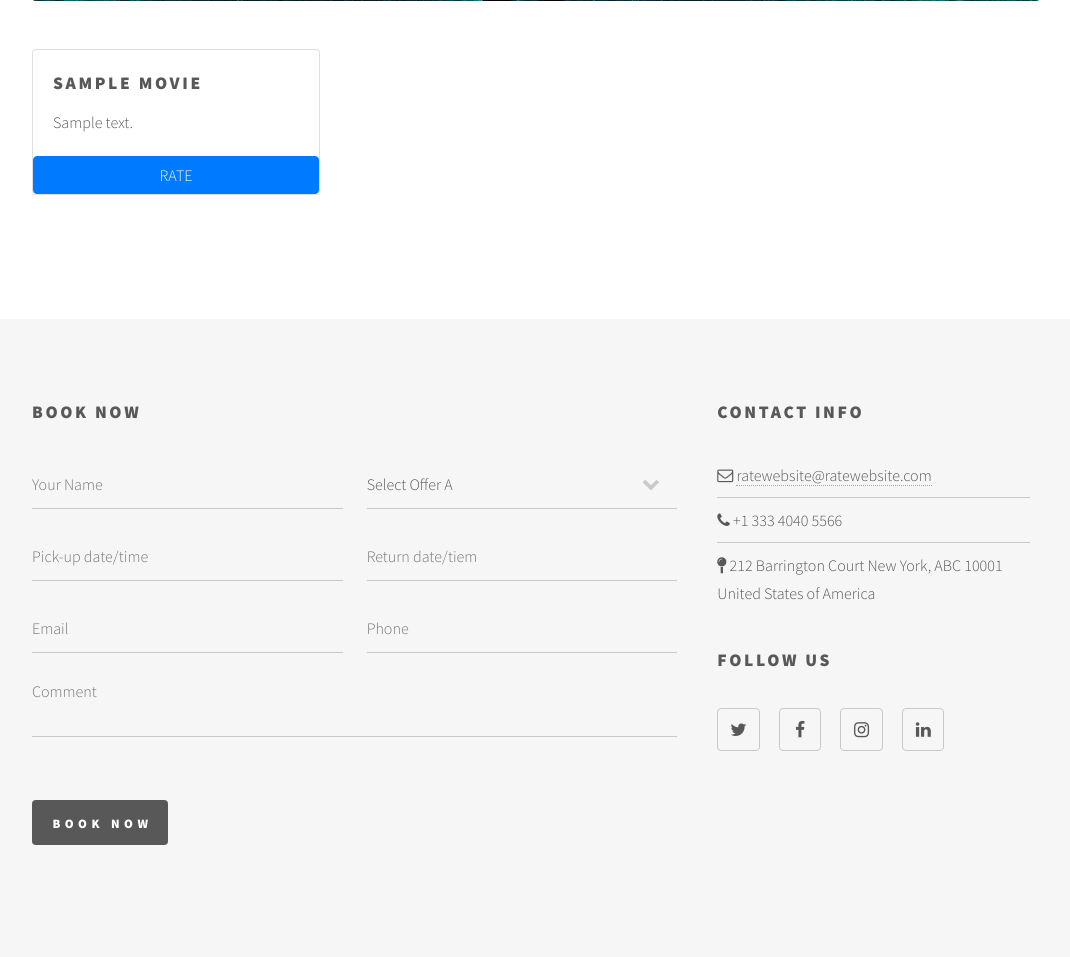
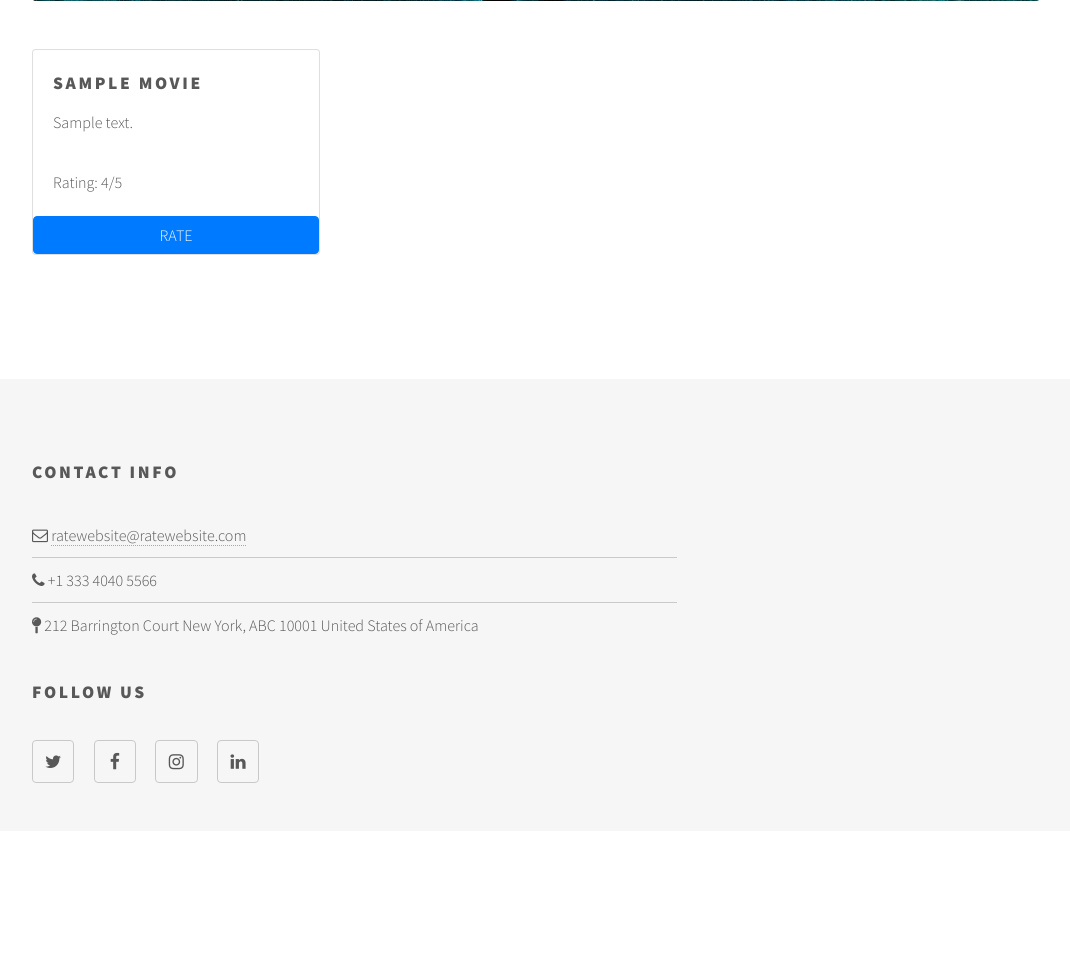
Before and after one commit to mcaupybugs/MovieRating, a PHP site: page /movies.php in a window 1280 px wide. Shown: the part 771-1728 px from the top of the page, without its empty margins (104-1174 px from the left). After the commit the page ends 1554 px from the top, so only its background shows below. Run offline with PHP 8.4, Linux system fonts and the light colour scheme; tables that the repository leaves empty or names only in its code hold one stand-in row (values such as "Sample post").

Commit message:
Added updates

```diff
--- a/movies.php
+++ b/movies.php
@@ -45,9 +45,9 @@ $result = mysqli_query($connection, $query);
 		<nav id="menu">
 			<h2>Menu</h2>
 			<ul>
-				<li><a href="index.html">Home</a></li>
+				<li><a href="index.php">Home</a></li>
 
-				<li><a href="movies.html" class="active">Movies</a></li>
+				<li><a href="movies.php" class="active">Movies</a></li>
 
 				<li><a href="addMovie.php">Add Movie</a></li>
 
@@ -73,7 +73,7 @@ $result = mysqli_query($connection, $query);
 						<div class="card-body">
 							<h2 class="card-title"><?php echo $row[1] ?></h2>
 							<p class="card-text"><?php print_r($row[2]) ?></p>
-							</a>
+							<p class="card-text">Rating: <?php print_r($row[4]) ?>/5</p>
 						</div>
 						<a class="btn btn-primary text-light" href="rate.php">RATE</a>
 					</div>
@@ -87,53 +87,6 @@ $result = mysqli_query($connection, $query);
 		<!-- Footer -->
 		<footer id="footer">
 			<div class="inner">
-				<section>
-					<h2>Book now</h2>
-					<form method="post" action="#">
-						<div class="fields">
-							<div class="field half">
-								<input type="text" name="name" id="name" placeholder="Your Name" />
-							</div>
-
-							<div class="field half">
-								<select name="vehicle-type" id="vehicle-type">
-									<option value="">Select Offer A</option>
-									<option value="">Select Offer B</option>
-									<option value="">Select Offer C</option>
-									<option value="">Select Offer D</option>
-								</select>
-							</div>
-
-							<div class="field half">
-								<input type="text" name="date-from" id="date-from" placeholder="Pick-up date/time" />
-							</div>
-
-							<div class="field half">
-								<input type="text" name="date-to" id="date-to" placeholder="Return date/tiem" />
-							</div>
-
-							<div class="field half">
-								<input type="text" name="email" id="email" placeholder="Email" />
-							</div>
-
-							<div class="field half">
-								<input type="text" name="phone" id="phone" placeholder="Phone" />
-							</div>
-
-							<div class="field">
-								<textarea name="message" id="message" rows="3" placeholder="Comment"></textarea>
-							</div>
-
-							<div class="field text-right">
-								<label>&nbsp;</label>
-
-								<ul class="actions">
-									<li><input type="submit" value="Book now" class="primary" /></li>
-								</ul>
-							</div>
-						</div>
-					</form>
-				</section>
 				<section>
 					<h2>Contact Info</h2>
 
@@ -154,9 +107,7 @@ $result = mysqli_query($connection, $query);
 				</section>
 			</div>
 		</footer>
-
 	</div>
-
 	<!-- Scripts -->
 	<script src="assets/js/jquery.min.js"></script>
 	<script src="assets/bootstrap/js/bootstrap.bundle.min.js"></script>
--- a/testimonials.php
+++ b/testimonials.php
@@ -39,7 +39,7 @@
 
         <li><a href="movies.php">Movies</a></li>
         <li><a href="addMovie.php">Add Movie</a></li>
-        <a href="testimonials.html" class="active">Testimonials</a>
+        <a href="testimonials.php" class="active">Testimonials</a>
       </ul>
     </nav>
 
```
Also changed, not shown: addMovie.php (+7 -3 lines), index.php (+0 -32 lines).
